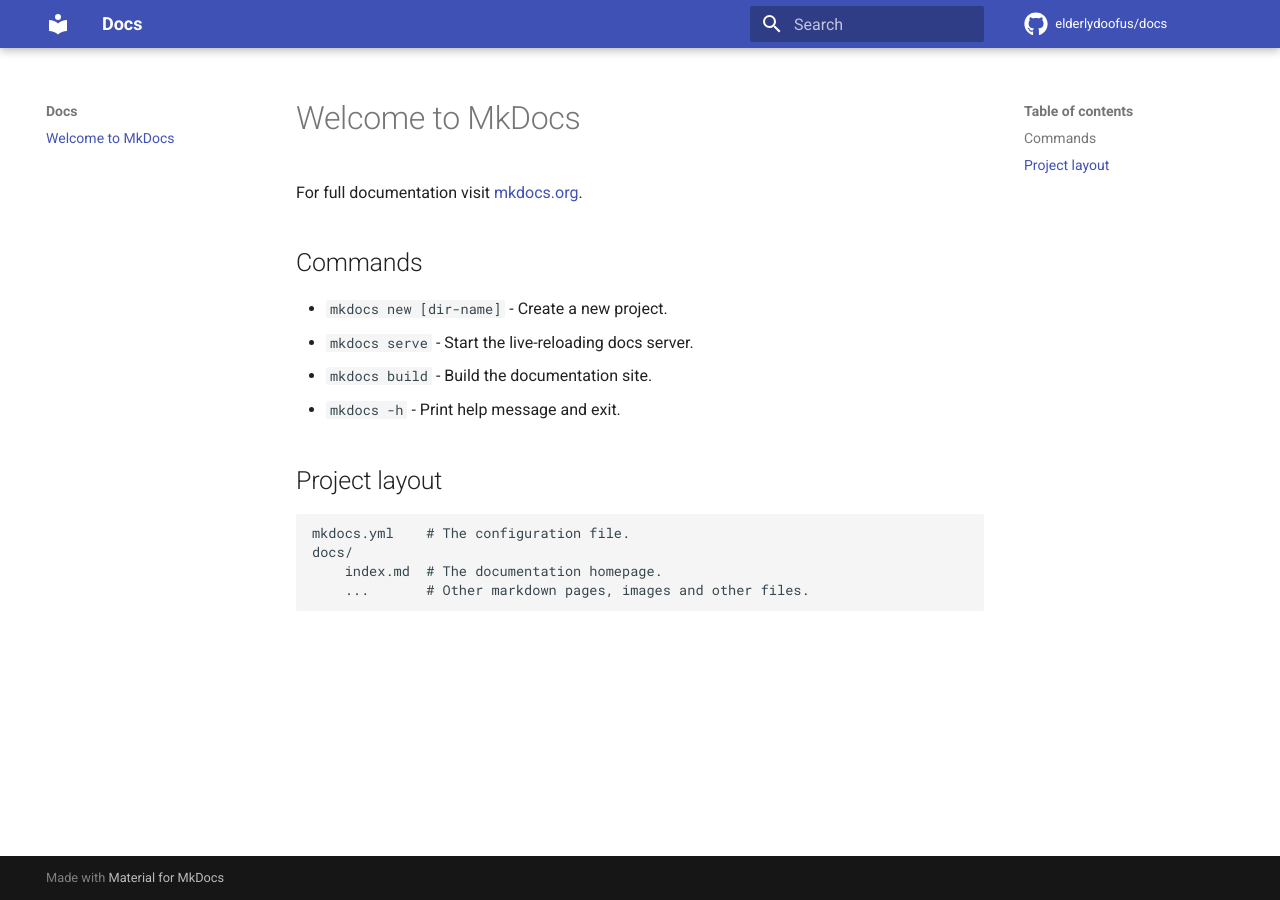
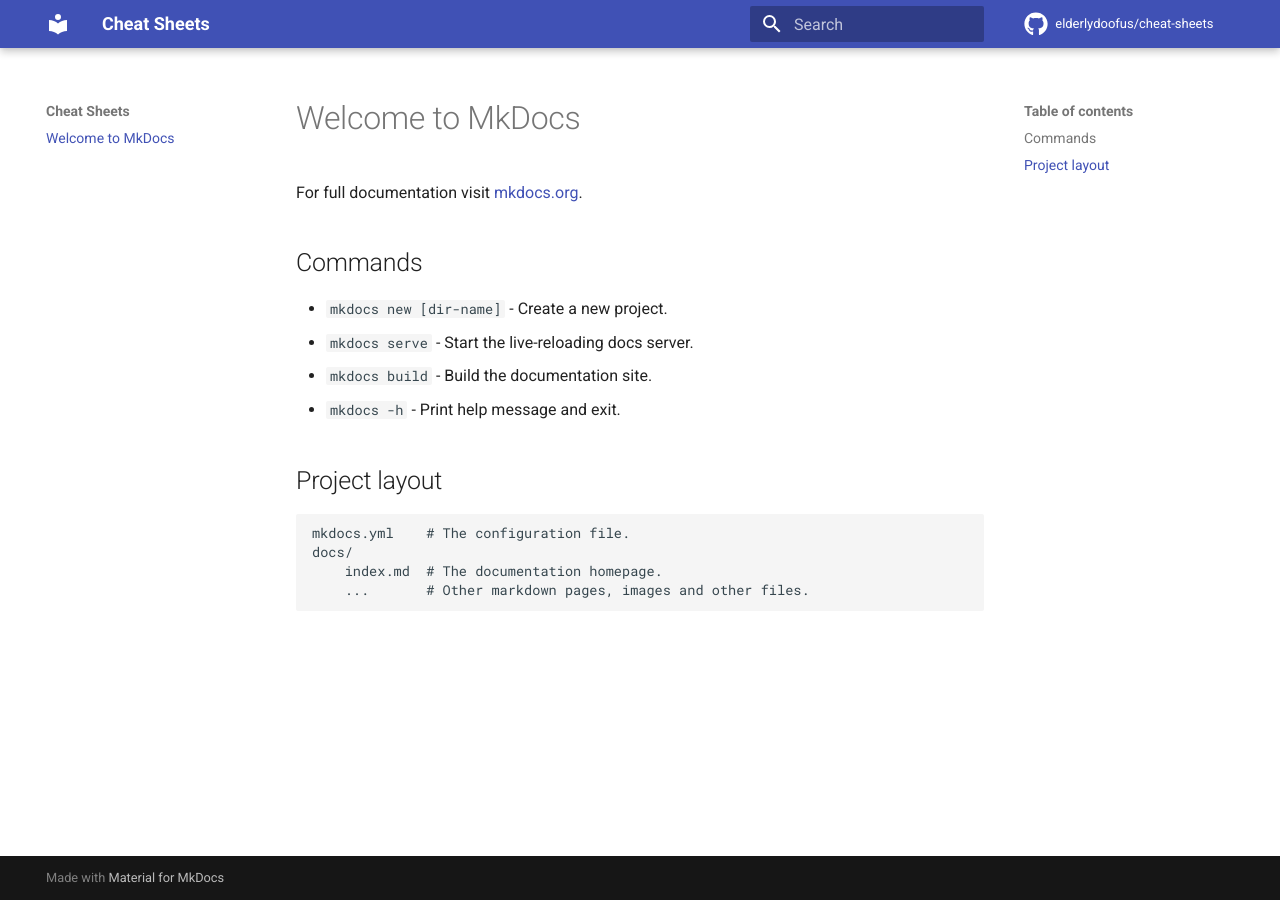
Before and after one commit to elderlydoofus/cheat-sheets, an MkDocs documentation site: the page built from docs/index.md, in a window 1280 px wide. Built offline with MkDocs 1.6.1 and Material for MkDocs 9.7.7, drawn with Linux system fonts in a browser that asks for light colours; comment, search, counter and statistics services are not loaded.

Commit message:
change site name and repo

```diff
--- a/mkdocs.yml
+++ b/mkdocs.yml
@@ -1,7 +1,7 @@
-site_name: Docs
+site_name: Cheat Sheets
 
-repo_url: https://github.com/elderlydoofus/docs
-repo_name: elderlydoofus/docs
+repo_url: https://github.com/elderlydoofus/cheat-sheets
+repo_name: elderlydoofus/cheat-sheets
 
 theme:
   name: material
```
